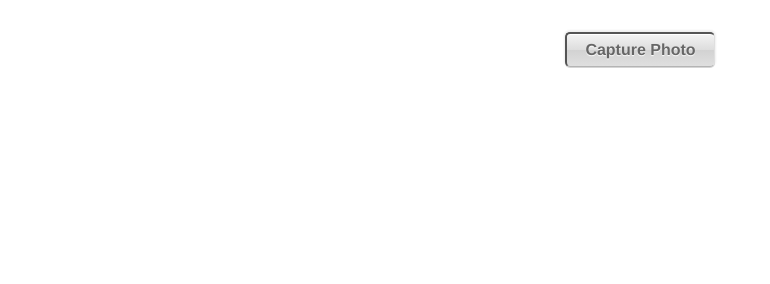
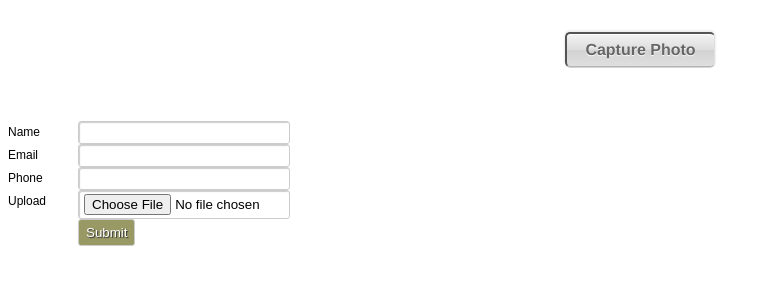
Before and after one commit to hamidraza/phonegap, a plain HTML site: page pg/index.html in a window 1280 px wide. Shown: the whole page, without its empty margins (0-770 px from the left). Drawn offline with Linux system fonts and the light colour scheme.

Commit message:
form added

```diff
--- a/pg/index.html
+++ b/pg/index.html
@@ -11,6 +11,30 @@
 <div id="camera">
   <button class="camera-control" onclick="capturePhoto();">Capture Photo</button>
   <div style="text-align:center;margin:20px;"> <img id="cameraPic" src="" style="width:auto;height:120px;"> </div>
+  <form action="#" method="post">
+  	<ul>
+    	<li>
+        	<label class="lbl">Name</label>
+            <input type="text" name="name" class="field">
+        </li>
+    	<li>
+        	<label class="lbl">Email</label>
+            <input type="email" name="email" class="field">
+        </li>
+    	<li>
+        	<label class="lbl">Phone</label>
+            <input type="tel" name="phone" class="field">
+        </li>
+    	<li>
+        	<label class="lbl">Upload</label>
+            <input type="file" name="file" class="field">
+        </li>
+    	<li>
+        	<label class="lbl">&nbsp;</label>
+            <input type="submit" class="submit">
+        </li>
+    </ul>
+  </form>
 </div>
 <script src="js/script.js" type="text/javascript"></script>
 </body>
```
